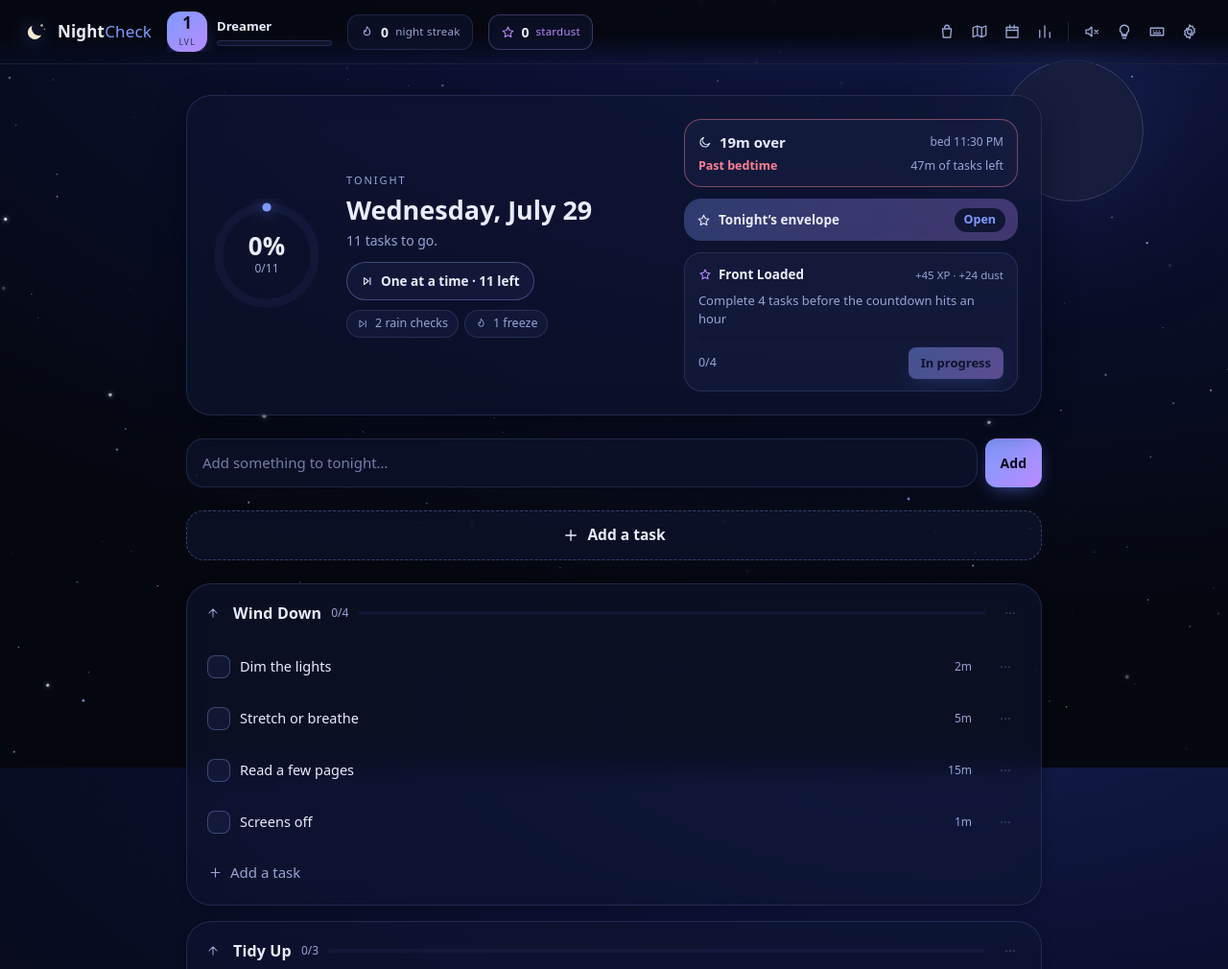
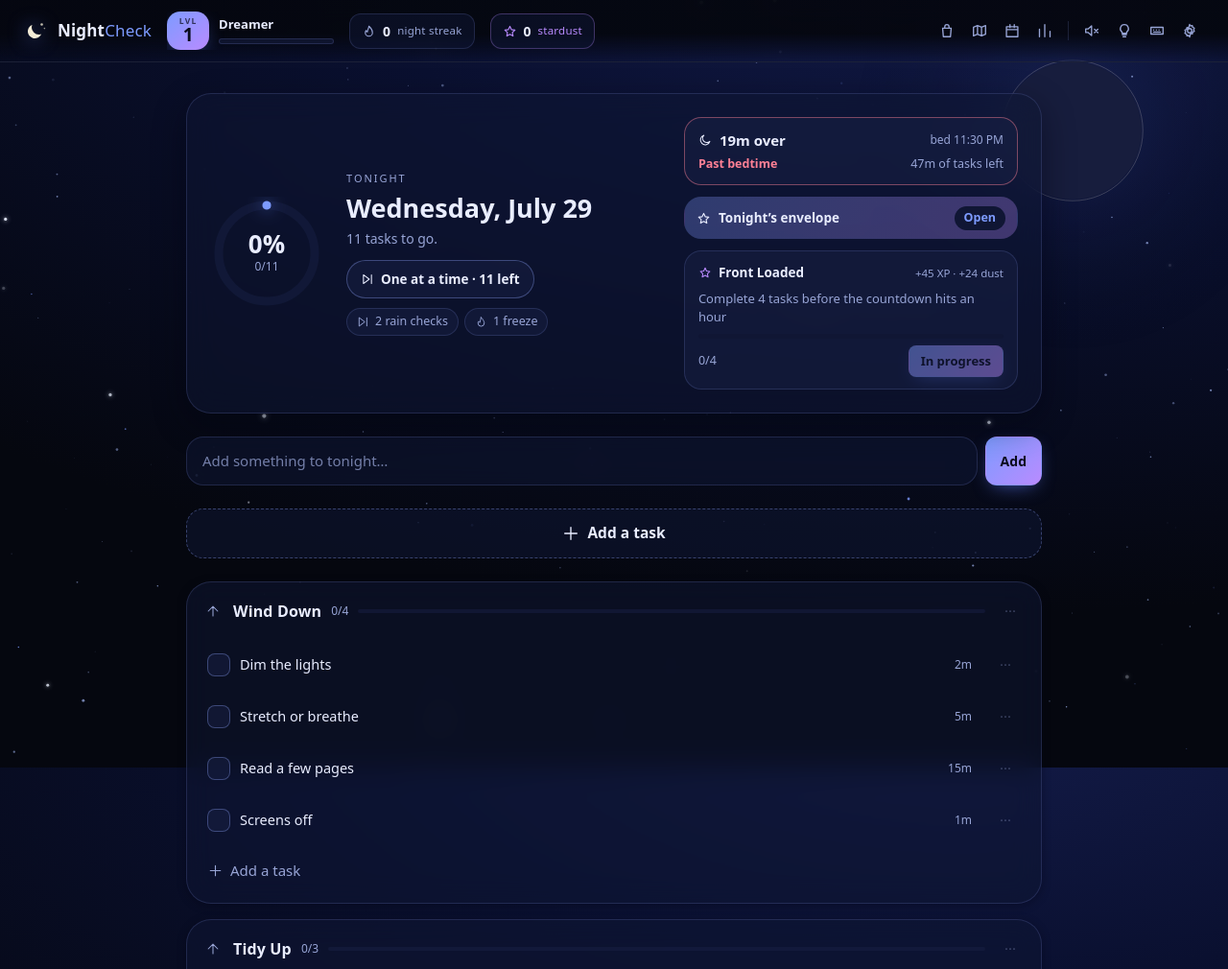
Before and after one commit to AsherMosseri/NightRise, a website with bundled scripts: page index.html in a window 1280 px wide. Shown: the top 1010 px of the page at 96% size. Built offline with nearby package versions, Linux system fonts and the light colour scheme.

Commit message:
Polish the level badge, align the XP group, and unify the icon set
Level badge
- Label above value: the small "LVL" now frames the number instead of trailing
  it, so you get the context before you read the stat.
- The badge and the title/bar group share a height, and the group is centred
  against it, so their edges line up rather than the bar floating under text
  that was centred independently.

Icons
- Measured every glyph: optical spans ran from 12 to 18.8 units in a 24-unit box,
  a 57% spread, which is what read as inconsistent stroke weight — a dense cog
  next to a sparse bar chart looked heavier even at identical stroke-width.
- Each glyph is now centred and scaled to a common 16.8-unit span, with its
  stroke width divided by its own scale so normalising cannot change the
  apparent weight. Dot patterns (grip, more) are left alone, since scaling those
  just spreads the dots. Measured span after: 15.6 to 17.3.
- The bounding boxes are generated from the rendered paths and baked into
  js/dom.js, with a note to regenerate if a path changes.

Vertical centering
- Audited every element in the app that puts an icon beside text, measuring the
  real glyph box of the text (a Range, not the element box, which is taller than
  the ink) against the icon's centre, across seven scenes at two widths. The one
  hit was the constellation card, which stacks its preview above its title by
  design. Everything else is optically centred.

Also bumps the service worker cache so returning users get all of this at once.

```diff
--- a/css/layout.css
+++ b/css/layout.css
@@ -55,21 +55,41 @@
 
 /* ------------------------------------------------------------ level + stats */
 
-.level { display: flex; align-items: center; gap: 10px; min-width: 0; }
+/* The badge spans the full height of the title + bar group beside it, so the
+   three edges line up instead of the bar floating under centred text. */
+.level { display: flex; align-items: stretch; gap: 10px; min-width: 0; }
 .level__badge {
-  display: grid;
-  place-items: center;
-  width: 42px; height: 42px;
+  display: flex;
+  flex-direction: column;
+  align-items: center;
+  justify-content: center;
+  gap: 1px;
+  width: 44px;
+  min-height: 40px;
+  padding: 4px 0;
   border-radius: 14px;
   background: linear-gradient(140deg, var(--accent), var(--accent-2));
   color: #0a0c1c;
   box-shadow: 0 6px 20px -8px var(--glow);
   flex-shrink: 0;
 }
-.level__num { font-size: 17px; font-weight: 800; line-height: 1; }
-.level__word { font-size: 8.5px; letter-spacing: 0.14em; text-transform: uppercase; opacity: 0.75; }
-.level__meta { display: flex; flex-direction: column; gap: 5px; min-width: 110px; }
-.level__title { font-size: 13px; font-weight: 600; white-space: nowrap; }
+.level__word {
+  font-size: 8.5px;
+  font-weight: 700;
+  letter-spacing: 0.14em;
+  text-transform: uppercase;
+  line-height: 1;
+  opacity: 0.72;
+}
+.level__num { font-size: 19px; font-weight: 800; line-height: 1; }
+.level__meta {
+  display: flex;
+  flex-direction: column;
+  justify-content: center;
+  gap: 8px;
+  min-width: 110px;
+}
+.level__title { font-size: 13px; font-weight: 600; white-space: nowrap; line-height: 1.1; }
 
 .xpbar {
   height: 6px;
@@ -319,7 +339,7 @@
     gap: 8px 10px;
   }
   .level, .level__meta { display: contents; }
-  .level__badge { grid-area: badge; width: 38px; height: 38px; border-radius: 12px; }
+  .level__badge { grid-area: badge; width: 40px; min-height: 40px; border-radius: 12px; }
   .level__num { font-size: 16px; }
   .level__title { grid-area: title; font-size: 14px; }
   .xpbar { grid-area: bar; width: 100%; min-width: 0; }
--- a/js/dom.js
+++ b/js/dom.js
@@ -132,8 +132,67 @@
   flame: 'M12 3s5 4.5 5 9a5 5 0 0 1-10 0c0-1.7 1-3 1-3s.5 2 2 2c0-3 2-5 2-8z',
 };
 
+/**
+ * Measured bounding box of each glyph, [x, y, width, height] in the 24-unit
+ * box. Generated once from the rendered paths; regenerate if a path changes.
+ */
+const ICON_BOX = {
+  plus: [5, 5, 14, 14],
+  trash: [4, 5, 16, 15],
+  pencil: [4, 4, 16, 16],
+  up: [5, 5, 14, 14],
+  down: [5, 5, 14, 14],
+  grip: [9, 6, 6.01, 12],
+  more: [6, 12, 12.01, 0],
+  check: [4, 6, 16, 12],
+  close: [6, 6, 12, 12],
+  moon: [3.32, 4, 16.68, 16.68],
+  star: [3.4, 3.5, 17.2, 16.6],
+  bag: [6, 3, 12, 17],
+  calendar: [4, 3, 16, 17],
+  chart: [5, 4, 14, 16],
+  gear: [4.9, 2.6, 14.2, 18.8],
+  volume: [4, 5.5, 16.69, 13],
+  mute: [4, 5.5, 16.5, 13],
+  bulb: [5.96, 3, 12.08, 18],
+  keyboard: [3, 7, 18, 10],
+  download: [5, 4, 14, 16],
+  upload: [5, 4, 14, 16],
+  skip: [6, 6, 11, 12],
+  undo: [5, 6, 13, 14],
+  map: [3, 4, 18, 15.5],
+  flame: [7, 3, 10, 14],
+};
+
+/** Every glyph is centred and scaled to this optical span, so the set reads
+ *  as one weight rather than as twenty-five drawings of different sizes.
+ *  The measured spread before normalising was 12 to 18.8 units. */
+const OPTICAL_SPAN = 16.8;
+const STROKE = 1.8;
+/** Dot patterns are not glyphs; scaling them just spreads the dots. */
+const UNSCALED = new Set(['more', 'grip']);
+
 export function icon(name, { size = 18, className = '' } = {}) {
   const path = ICON_PATHS[name] || ICON_PATHS.star;
+  const box = ICON_BOX[name];
+
+  let transform = null;
+  let strokeWidth = STROKE;
+  if (box && !UNSCALED.has(name)) {
+    const [x, y, w, h] = box;
+    const span = Math.max(w, h);
+    // Clamped so a deliberately small glyph is nudged, not inflated.
+    const scale = Math.min(1.3, Math.max(0.92, OPTICAL_SPAN / span));
+    const cx = x + w / 2;
+    const cy = y + h / 2;
+    if (Math.abs(scale - 1) > 0.01 || Math.abs(cx - 12) > 0.2 || Math.abs(cy - 12) > 0.2) {
+      transform = `translate(${(12 - cx * scale).toFixed(3)} ${(12 - cy * scale).toFixed(3)}) scale(${scale.toFixed(4)})`;
+      // Compensate so the scale cannot change the apparent stroke weight.
+      strokeWidth = +(STROKE / scale).toFixed(3);
+    }
+  }
+
+  const drawn = svg('path', { d: path, 'stroke-width': strokeWidth });
   return svg('svg', {
     class: `icon ${className}`.trim(),
     viewBox: '0 0 24 24',
@@ -141,12 +200,12 @@
     height: size,
     fill: 'none',
     stroke: 'currentColor',
-    'stroke-width': 1.8,
+    'stroke-width': STROKE,
     'stroke-linecap': 'round',
     'stroke-linejoin': 'round',
     'aria-hidden': 'true',
     focusable: 'false',
-  }, svg('path', { d: path }));
+  }, transform ? svg('g', { transform }, drawn) : drawn);
 }
 
 /** Icon-only button with an accessible label + tooltip. */
--- a/js/render/header.js
+++ b/js/render/header.js
@@ -59,9 +59,10 @@
 
   replace(statsHost,
     h('div', { class: 'level' },
+      // Label above value: the small word frames the number before you read it.
       h('div', { class: 'level__badge', title: upcoming ? `${upcoming.name} at level ${upcoming.level}` : 'Maximum title' },
-        h('span', { class: 'level__num' }, String(level.level)),
-        h('span', { class: 'level__word' }, 'lvl')),
+        h('span', { class: 'level__word' }, 'lvl'),
+        h('span', { class: 'level__num' }, String(level.level))),
       h('div', { class: 'level__meta' },
         h('span', { class: 'level__title' }, title),
         h('div', {
--- a/sw.js
+++ b/sw.js
@@ -1,7 +1,7 @@
 /* Cache-first service worker. Bump CACHE when shipping changes — the old
    cache is dropped on activate, so an update never leaves a half-stale app. */
 
-const CACHE = 'nightcheck-v1';
+const CACHE = 'nightcheck-v2';
 
 const ASSETS = [
   './',
```
Also changed, not shown: README.md.
